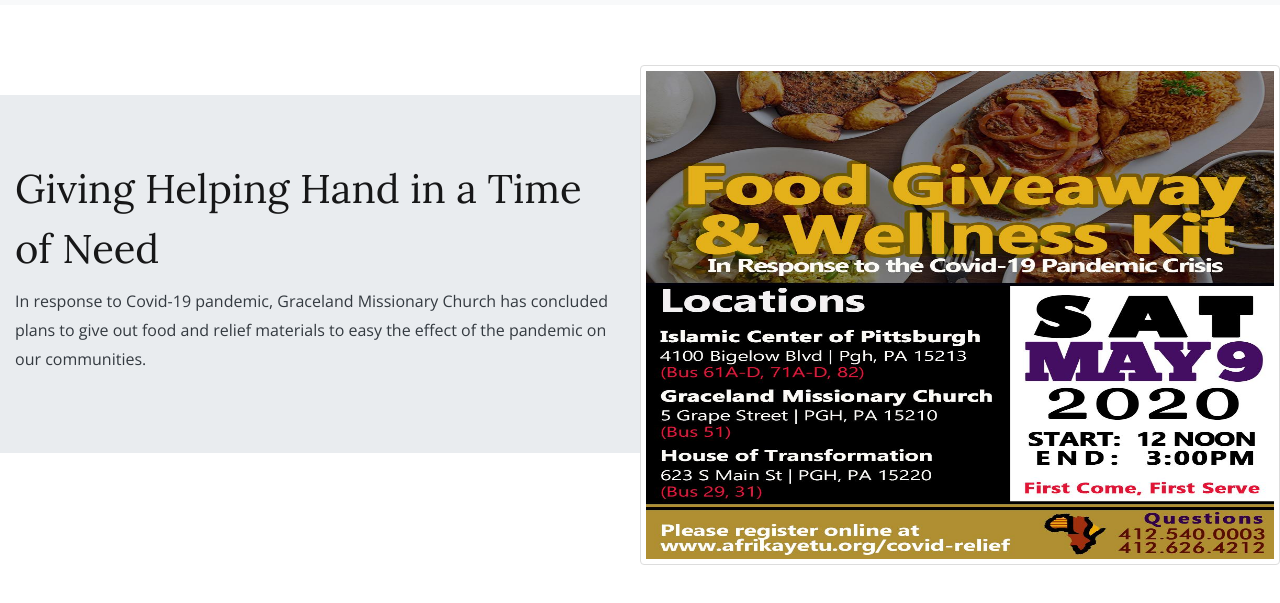
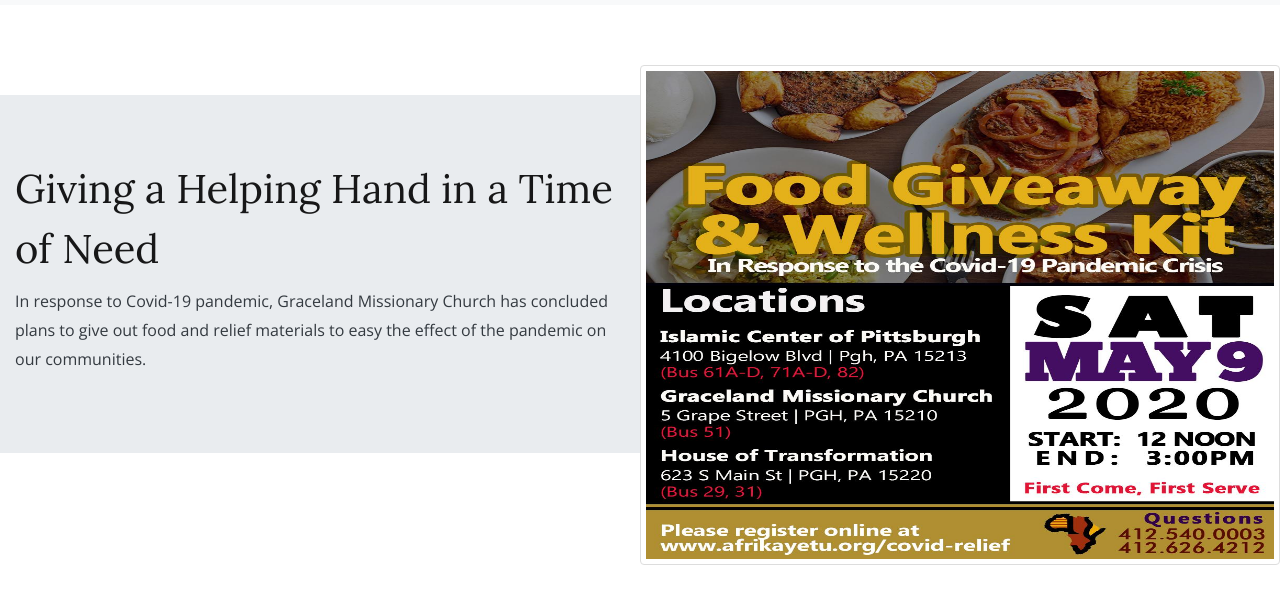
Before and after one commit to ojeolaayofe/gracelandwebsite, a plain HTML site: page events.html in a window 1280 px wide. Shown: the part 105-708 px from the top of the page. Drawn offline with nearby package versions, Linux system fonts and the light colour scheme; some packages are replaced by stand-ins of ours; a script that the page names is missing; files whose address does not match are found by name.

Commit message:
Update events.html

```diff
--- a/events.html
+++ b/events.html
@@ -208,7 +208,7 @@ padding-top: 80px;
     <div class="leftside">
         <div class="jumbotron jumbotron-fluid">
   <div class="container">
-    <h1>Giving Helping Hand in a Time of Need</h1>
+    <h1>Giving a Helping Hand in a Time of Need</h1>
     <p class="text-dark">In response to Covid-19 pandemic, Graceland Missionary Church has concluded plans to give out food and relief materials to easy the effect of the pandemic on our communities.</p>
   </div>
 </div>
```
